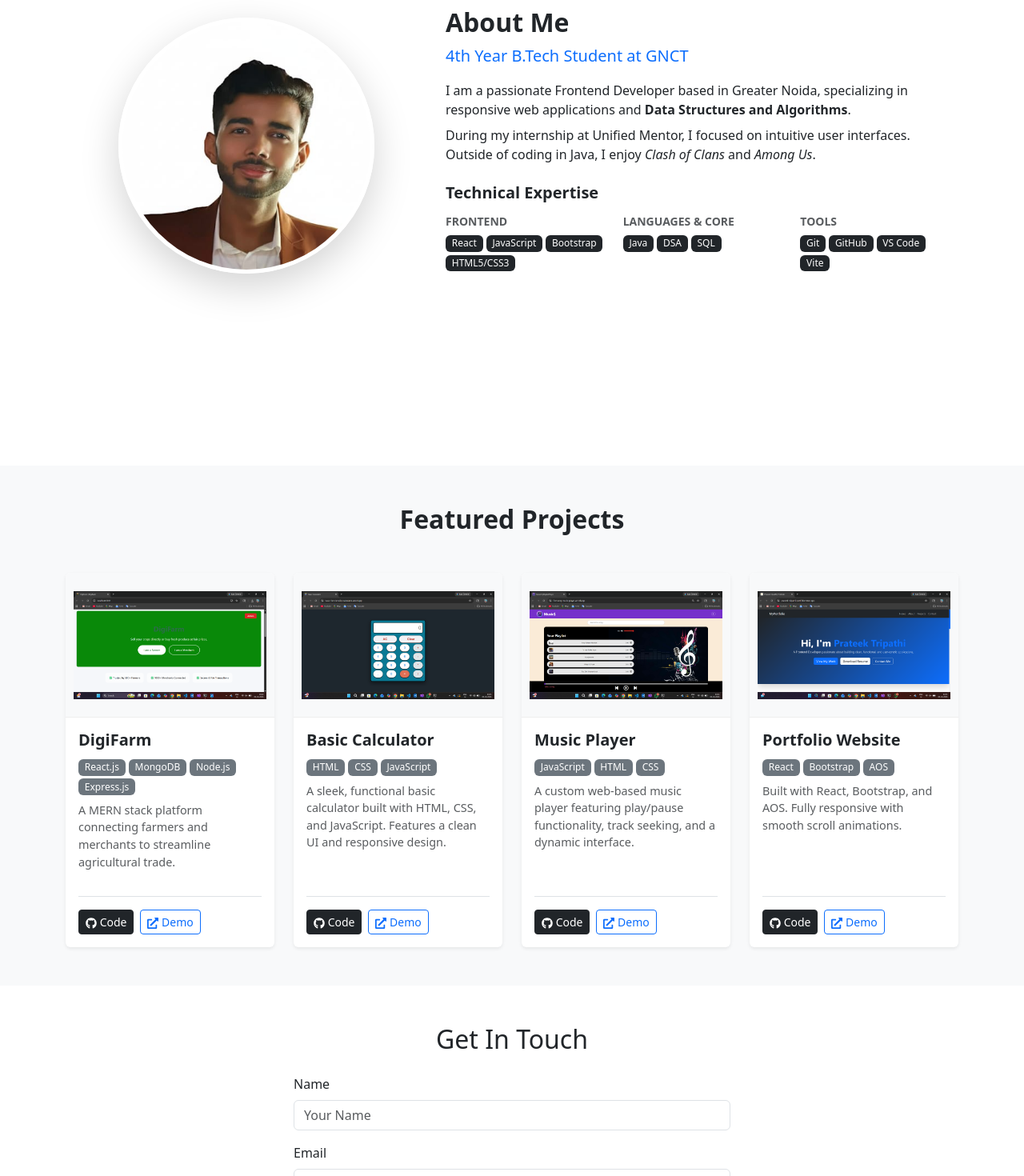
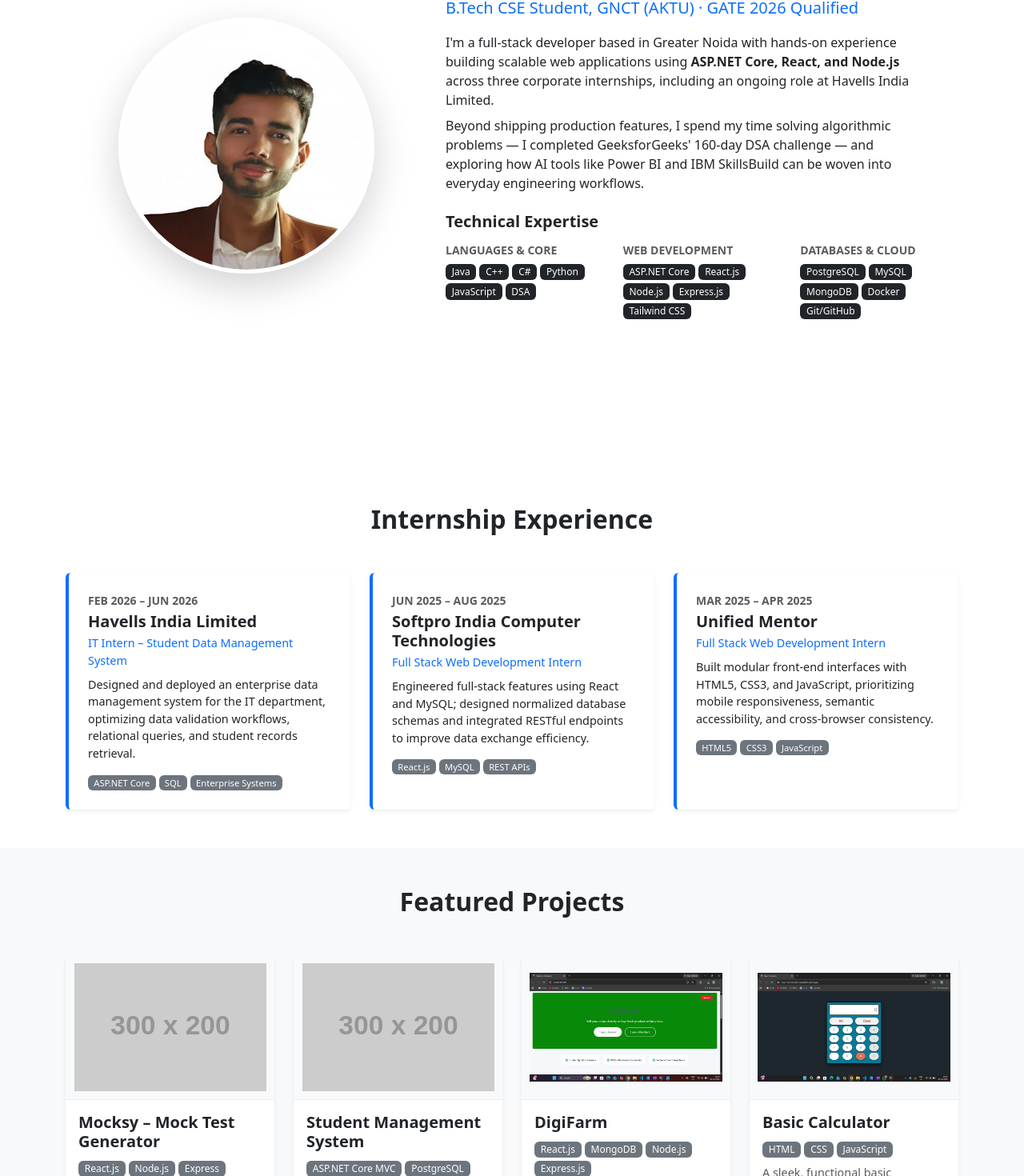
Before and after one commit to tprateek01/my-portfolio, a React (Create React App) app: page / in a window 1280 px wide. Shown: the part 914-2384 px from the top of the page at 80% size. Built offline with nearby package versions, Linux system fonts and the light colour scheme.

Commit message:
Project Changes and Resume Updated

```diff
--- a/public/index.html
+++ b/public/index.html
@@ -5,7 +5,7 @@
     <link rel="icon" href="%PUBLIC_URL%/favicon.ico" />
     <meta name="viewport" content="width=device-width, initial-scale=1" />
     <meta name="theme-color" content="#000000" />
-    <meta name="description" content="Portfolio of Prateek Tripathi - Frontend Developer & MERN Stack Enthusiast" />
+    <meta name="description" content="Portfolio of Prateek Tripathi - Full-Stack Developer specializing in ASP.NET Core, React, and Node.js" />
 
     <link rel="manifest" href="%PUBLIC_URL%/manifest.json" />
     <title>Prateek Tripathi | Portfolio</title>
--- a/src/App.js
+++ b/src/App.js
@@ -2,6 +2,7 @@ import React, { useEffect } from 'react';
 import Navigation from './components/Navbar';
 import Main from './sections/Main';
 import About from './sections/About';
+import Experience from './sections/Experience';
 import Projects from './sections/Projects';
 import Contact from './sections/Contact';
 import Footer from './components/Footer';
@@ -32,6 +33,8 @@ function App() {
 
         <About /> {/* Ensure About.jsx has id="about" on its <section> */}
 
+        <Experience /> {/* Internship history, id="experience" */}
+
         <Projects /> {/* Ensure Projects.jsx has id="projects" on its <section> */}
 
         <Contact /> {/* Ensure Contact.jsx has id="contact" on its <section> */}
--- a/src/components/Navbar.jsx
+++ b/src/components/Navbar.jsx
@@ -9,6 +9,7 @@ const Navigation = () => (
         <Nav className="ms-auto">
           <Nav.Link href="#home">Home</Nav.Link>
           <Nav.Link href="#about">About</Nav.Link>
+          <Nav.Link href="#experience">Experience</Nav.Link>
           <Nav.Link href="#projects">Projects</Nav.Link>
           <Nav.Link href="#contact">Contact</Nav.Link>
         </Nav>
--- a/src/sections/About.jsx
+++ b/src/sections/About.jsx
@@ -3,9 +3,9 @@ import { Container, Row, Col, Image } from 'react-bootstrap';
 
 const About = () => {
   const skillCategories = [
-    { name: "Frontend", skills: ['React', 'JavaScript', 'Bootstrap', 'HTML5/CSS3'] },
-    { name: "Languages & Core", skills: ['Java', 'DSA', 'SQL'] },
-    { name: "Tools", skills: ['Git', 'GitHub', 'VS Code', 'Vite'] }
+    { name: "Languages & Core", skills: ['Java', 'C++', 'C#', 'Python', 'JavaScript', 'DSA'] },
+    { name: "Web Development", skills: ['ASP.NET Core', 'React.js', 'Node.js', 'Express.js', 'Tailwind CSS'] },
+    { name: "Databases & Cloud", skills: ['PostgreSQL', 'MySQL', 'MongoDB', 'Docker', 'Git/GitHub'] }
   ];
 
   return (
@@ -33,16 +33,18 @@ const About = () => {
           {/* Text Column */}
           <Col md={7} data-aos="fade-left">
             <h2 className="fw-bold mb-2">About Me</h2>
-            <p className="lead text-primary mb-3">4th Year B.Tech Student at GNCT</p>
+            <p className="lead text-primary mb-3">B.Tech CSE Student, GNCT (AKTU) &middot; GATE 2026 Qualified</p>
 
             <div className="pe-lg-5">
               <p className="mb-2">
-                I am a passionate Frontend Developer based in Greater Noida, specializing in
-                responsive web applications and <strong>Data Structures and Algorithms</strong>.
+                I'm a full-stack developer based in Greater Noida with hands-on experience building
+                scalable web applications using <strong>ASP.NET Core, React, and Node.js</strong> across
+                three corporate internships, including an ongoing role at Havells India Limited.
               </p>
               <p className="mb-4">
-                During my internship at Unified Mentor, I focused on intuitive user interfaces.
-                Outside of coding in Java, I enjoy <em>Clash of Clans</em> and <em>Among Us</em>.
+                Beyond shipping production features, I spend my time solving algorithmic problems
+                — I completed GeeksforGeeks' 160-day DSA challenge — and exploring how AI tools like
+                Power BI and IBM SkillsBuild can be woven into everyday engineering workflows.
               </p>
             </div>
 
--- /dev/null
+++ b/src/sections/Experience.jsx
@@ -0,0 +1,57 @@
+import React from 'react';
+import { Container, Row, Col, Badge } from 'react-bootstrap';
+
+const Experience = () => {
+  const roles = [
+    {
+      company: "Havells India Limited",
+      title: "IT Intern – Student Data Management System",
+      period: "Feb 2026 – Jun 2026",
+      description: "Designed and deployed an enterprise data management system for the IT department, optimizing data validation workflows, relational queries, and student records retrieval.",
+      tags: ["ASP.NET Core", "SQL", "Enterprise Systems"]
+    },
+    {
+      company: "Softpro India Computer Technologies",
+      title: "Full Stack Web Development Intern",
+      period: "Jun 2025 – Aug 2025",
+      description: "Engineered full-stack features using React and MySQL; designed normalized database schemas and integrated RESTful endpoints to improve data exchange efficiency.",
+      tags: ["React.js", "MySQL", "REST APIs"]
+    },
+    {
+      company: "Unified Mentor",
+      title: "Full Stack Web Development Intern",
+      period: "Mar 2025 – Apr 2025",
+      description: "Built modular front-end interfaces with HTML5, CSS3, and JavaScript, prioritizing mobile responsiveness, semantic accessibility, and cross-browser consistency.",
+      tags: ["HTML5", "CSS3", "JavaScript"]
+    }
+  ];
+
+  return (
+    <section id="experience" className="py-5">
+      <Container fluid="lg">
+        <h2 className="text-center mb-5 fw-bold" data-aos="fade-up">Internship Experience</h2>
+        <Row className="g-4">
+          {roles.map((role, index) => (
+            <Col md={4} key={role.company} data-aos="fade-up" data-aos-delay={index * 100}>
+              <div className="h-100 p-4 rounded shadow-sm border-start border-primary border-4 bg-white">
+                <p className="text-muted small mb-1 fw-bold text-uppercase">{role.period}</p>
+                <h5 className="fw-bold mb-1">{role.company}</h5>
+                <p className="text-primary mb-2" style={{ fontSize: '0.9rem' }}>{role.title}</p>
+                <p className="mb-3" style={{ fontSize: '0.9rem' }}>{role.description}</p>
+                <div className="d-flex flex-wrap gap-1">
+                  {role.tags.map(tag => (
+                    <Badge key={tag} bg="secondary" className="fw-normal" style={{ fontSize: '0.7rem' }}>
+                      {tag}
+                    </Badge>
+                  ))}
+                </div>
+              </div>
+            </Col>
+          ))}
+        </Row>
+      </Container>
+    </section>
+  );
+};
+
+export default Experience;
--- a/src/sections/Main.jsx
+++ b/src/sections/Main.jsx
@@ -18,7 +18,7 @@ const Main = () => {
             Hi, I'm <span className="text-primary">Prateek Tripathi</span>
         </h1>
         <p className="lead mb-4" data-aos="fade-up" data-aos-delay="200">
-            A Frontend Developer passionate about building clean, functional, and user-centric applications.
+            A Full-Stack Developer building scalable web applications with ASP.NET Core, React, and Node.js.
         </p>
         <div className="d-flex flex-wrap justify-content-center gap-3">
             <Button variant="primary" size="lg" href="#projects" data-aos="zoom-in" data-aos-delay="400">
--- a/src/sections/Projects.jsx
+++ b/src/sections/Projects.jsx
@@ -4,6 +4,22 @@ import ProjectCard from '../components/ProjectCard';
 
 const Projects = () => {
   const myWork = [
+    {
+      title: "Mocksy – Mock Test Generator",
+      description: "A responsive web platform and PWA that converts study material into timed, interactive tests with instant analytics, score tracking, and multilingual UI support.",
+      githubLink: "#", // TODO: add repo link
+      liveLink: "https://mocksy-app.vercel.app/",
+      image: null, // TODO: add a screenshot to public/project-images
+      tags: ["React.js", "Node.js", "Express", "Tailwind CSS"]
+    },
+    {
+      title: "Student Management System",
+      description: "An enterprise academic portal with role-based auth for Admins and Students, automated department workflows, profile management, and a Dockerized deployment.",
+      githubLink: "#", // TODO: add repo link
+      liveLink: "https://studentmanagementsystem-jxvs.onrender.com/",
+      image: null, // TODO: add a screenshot to public/project-images
+      tags: ["ASP.NET Core MVC", "PostgreSQL", "EF Core", "Docker"]
+    },
     {
       title: "DigiFarm",
       description: "A MERN stack platform connecting farmers and merchants to streamline agricultural trade.",
```
Also changed, not shown: public/manifest.json, 1 other file (tests, documents, lock files or other folders).
